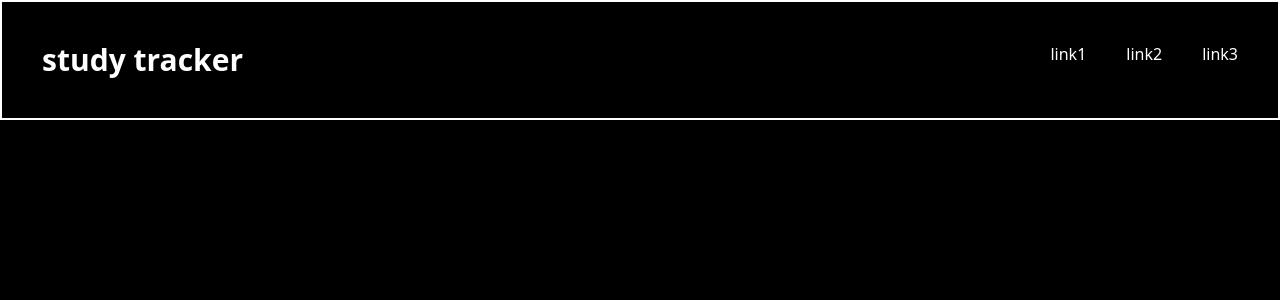
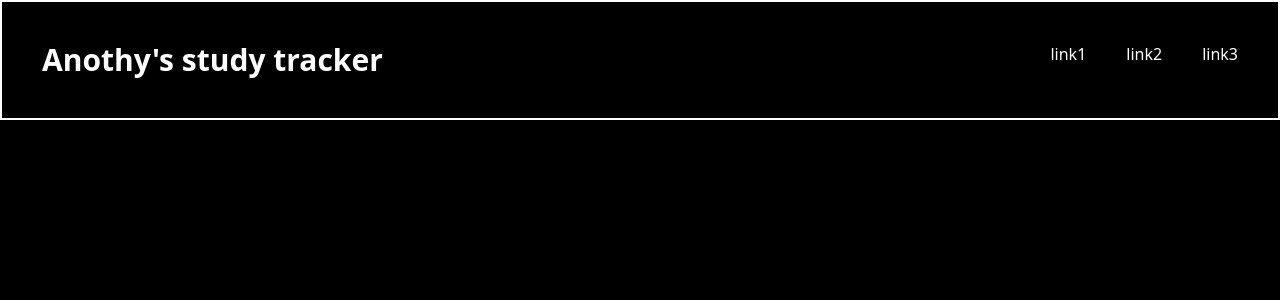
Before and after one commit to anthonyjdam/calgary-hacks-2023, a React (Create React App) app: page / in a window 1280 px wide. Shown: the top 300 px of the page. Built offline with nearby package versions, Linux system fonts and the light colour scheme.

Commit message:
Initial push

```diff
--- a/src/App.js
+++ b/src/App.js
@@ -5,7 +5,7 @@ function App() {
     <>
       <div className="bg-black text-white min-h-screen">
         <div className="p-10 flex flex-row justify-between border-solid border-white border-2">
-          <h1 className="font-semibold text-3xl">study tracker</h1>
+          <h1 className="font-semibold text-3xl">Anothy's study tracker</h1>
           <ul className="flex flex-row gap-10">
             <li><a href="https://www.google.com/">link1</a></li>
             <li><a href="https://www.google.com/">link2</a></li>
```
